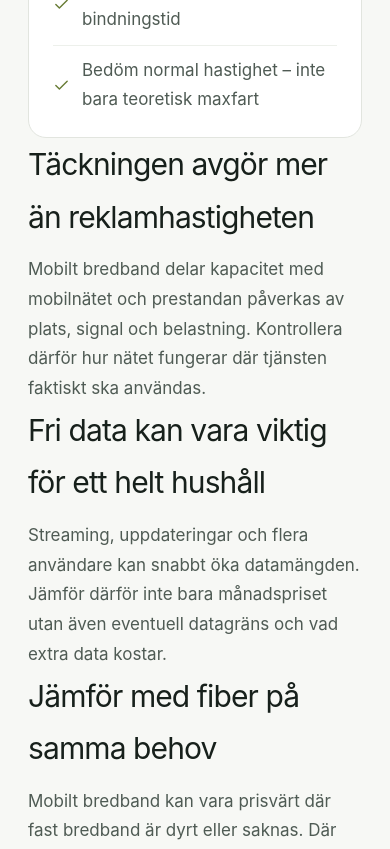
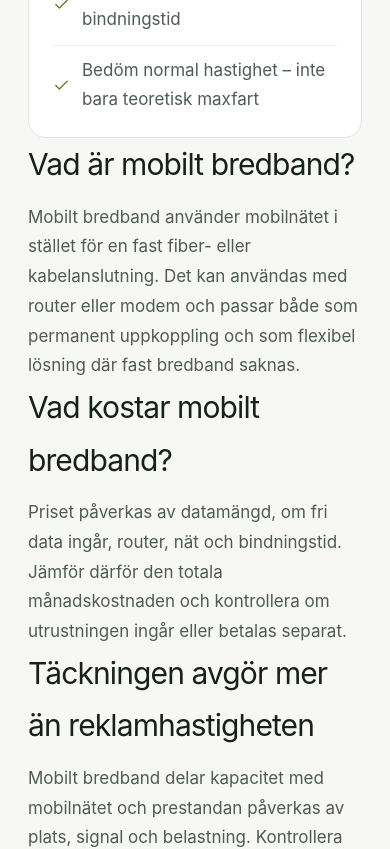
Before and after one commit to arvidlandin-cpu/sankkostnaden, a Next.js app: page /bredband/mobilt-bredband in a window 390 px wide. Shown: the part 1840-2689 px from the top of the page. Built offline with nearby package versions, Linux system fonts and the light colour scheme.

Commit message:
SEO: expand mobile broadband search intent

```diff
--- a/pages/bredband/mobilt-bredband.tsx
+++ b/pages/bredband/mobilt-bredband.tsx
@@ -10,7 +10,7 @@ export default function Page() {
       category='bredband'
       intent='mobile-broadband'
       bullets={['Kontrollera täckningen där routern ska stå', 'Jämför fri data med begränsad datamängd', 'Ta med routerkostnad och bindningstid', 'Bedöm normal hastighet – inte bara teoretisk maxfart']}
-      sections={[{ heading: 'Täckningen avgör mer än reklamhastigheten', body: 'Mobilt bredband delar kapacitet med mobilnätet och prestandan påverkas av plats, signal och belastning. Kontrollera därför hur nätet fungerar där tjänsten faktiskt ska användas.' }, { heading: 'Fri data kan vara viktig för ett helt hushåll', body: 'Streaming, uppdateringar och flera användare kan snabbt öka datamängden. Jämför därför inte bara månadspriset utan även eventuell datagräns och vad extra data kostar.' }, { heading: 'Jämför med fiber på samma behov', body: 'Mobilt bredband kan vara prisvärt där fast bredband är dyrt eller saknas. Där fiber finns bör du jämföra totalpris, stabilitet och hastighet för den nivå hushållet faktiskt behöver.' }]}
+      sections={[{ heading: 'Vad är mobilt bredband?', body: 'Mobilt bredband använder mobilnätet i stället för en fast fiber- eller kabelanslutning. Det kan användas med router eller modem och passar både som permanent uppkoppling och som flexibel lösning där fast bredband saknas.' }, { heading: 'Vad kostar mobilt bredband?', body: 'Priset påverkas av datamängd, om fri data ingår, router, nät och bindningstid. Jämför därför den totala månadskostnaden och kontrollera om utrustningen ingår eller betalas separat.' }, { heading: 'Täckningen avgör mer än reklamhastigheten', body: 'Mobilt bredband delar kapacitet med mobilnätet och prestandan påverkas av plats, signal och belastning. Kontrollera därför hur nätet fungerar där tjänsten faktiskt ska användas.' }, { heading: 'Fri data kan vara viktig för ett helt hushåll', body: 'Streaming, uppdateringar och flera användare kan snabbt öka datamängden. Jämför därför inte bara månadspriset utan även eventuell datagräns och vad extra data kostar.' }, { heading: 'Jämför med fiber på samma behov', body: 'Mobilt bredband kan vara prisvärt där fast bredband är dyrt eller saknas. Där fiber finns bör du jämföra totalpris, stabilitet och hastighet för den nivå hushållet faktiskt behöver.' }]}
       related={[{ href: '/bredband/fiber-eller-mobilt-bredband/', label: 'Fiber eller mobilt bredband?' }, { href: '/bredband/bredband-pa-min-adress/', label: 'Bredband på min adress' }, { href: '/bredband/billigaste-bredbandet/', label: 'Billigaste bredbandet' }]}
     />
   );
```
